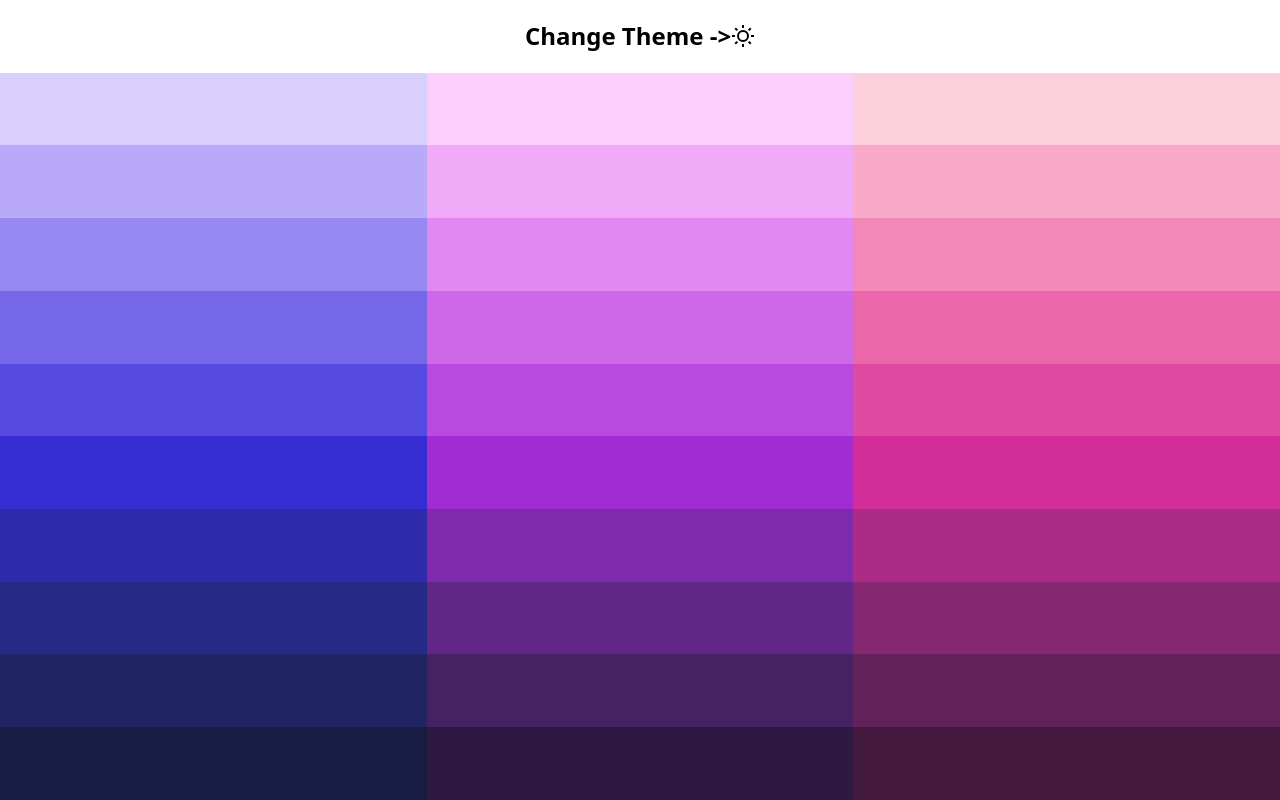
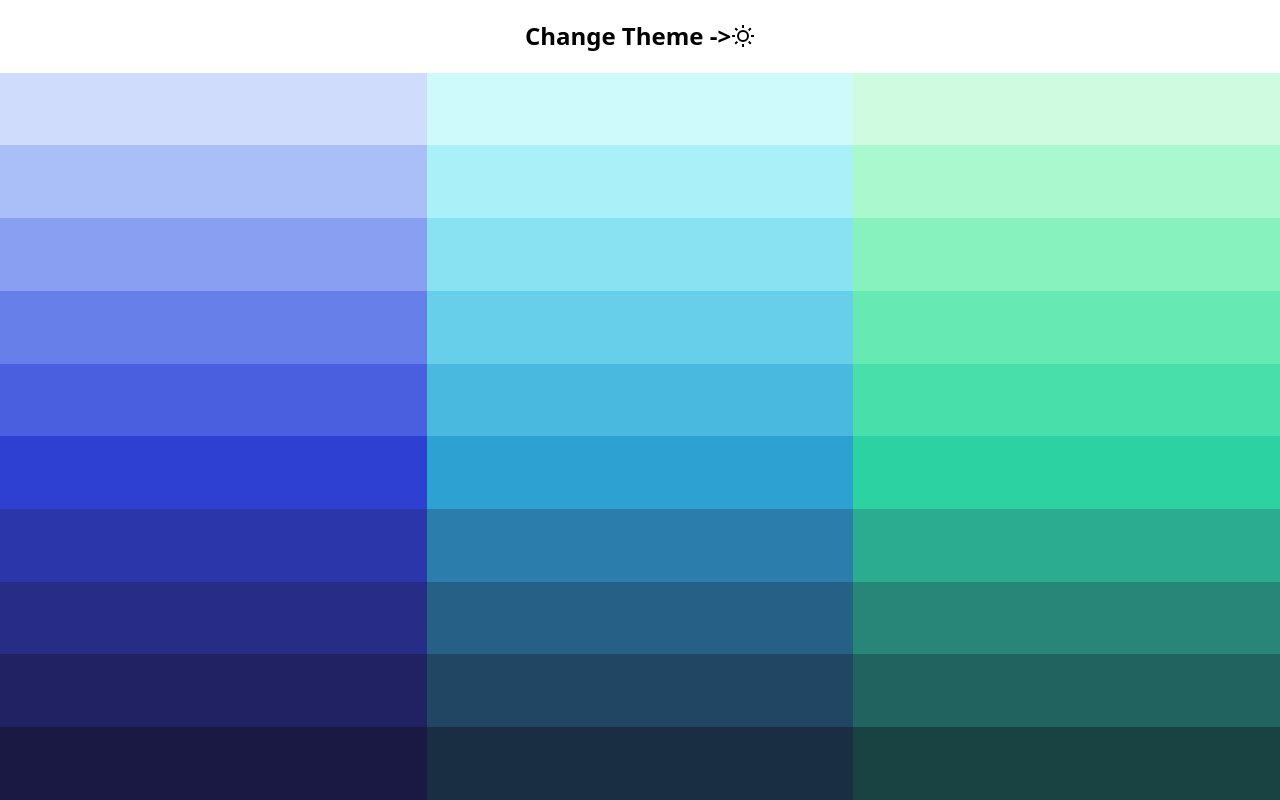
Before and after one commit to alxn3/personal-website-oldv2, a Next.js app: page / in a window 1280 px wide. Built offline with nearby package versions, Linux system fonts and the light colour scheme.

Commit message:
Adjust colors

```diff
--- a/src/styles/globals.css
+++ b/src/styles/globals.css
@@ -9,18 +9,18 @@ body,
 }
 
 :root {
-  --color-primary: 243;
-  --color-secondary: 277;
-  --color-accent: 311;
+  --color-primary: 233;
+  --color-secondary: 203;
+  --color-accent: 173;
 }
 
 html.dark {
   color-scheme: dark;
-  --color-primary: 332;
-  --color-secondary: 302;
-  --color-accent: 272;
+  --color-primary: 13;
+  --color-secondary: 43;
+  --color-accent: 73;
 }
 
 body {
-  @apply transition-colors bg-white dark:bg-black;
+  @apply transition-colors bg-white dark:bg-gray-900;
 }
--- a/tailwind.config.js
+++ b/tailwind.config.js
@@ -42,17 +42,17 @@ module.exports = {
     extend: {
       colors: {
         primary: generateSwatch('--color-primary', {
-          hueShift: [-10, 10],
+          hueShift: [10, -10],
           saturation: [40, 90],
           luminiosity: [10, 90],
         }),
         secondary: generateSwatch('--color-secondary', {
-          hueShift: [-10, 20],
+          hueShift: [10, -20],
           saturation: [40, 90],
           luminiosity: [10, 90],
         }),
         accent: generateSwatch('--color-accent', {
-          hueShift: [-10, 30],
+          hueShift: [10, -30],
           saturation: [40, 90],
           luminiosity: [10, 90],
         }),
```
